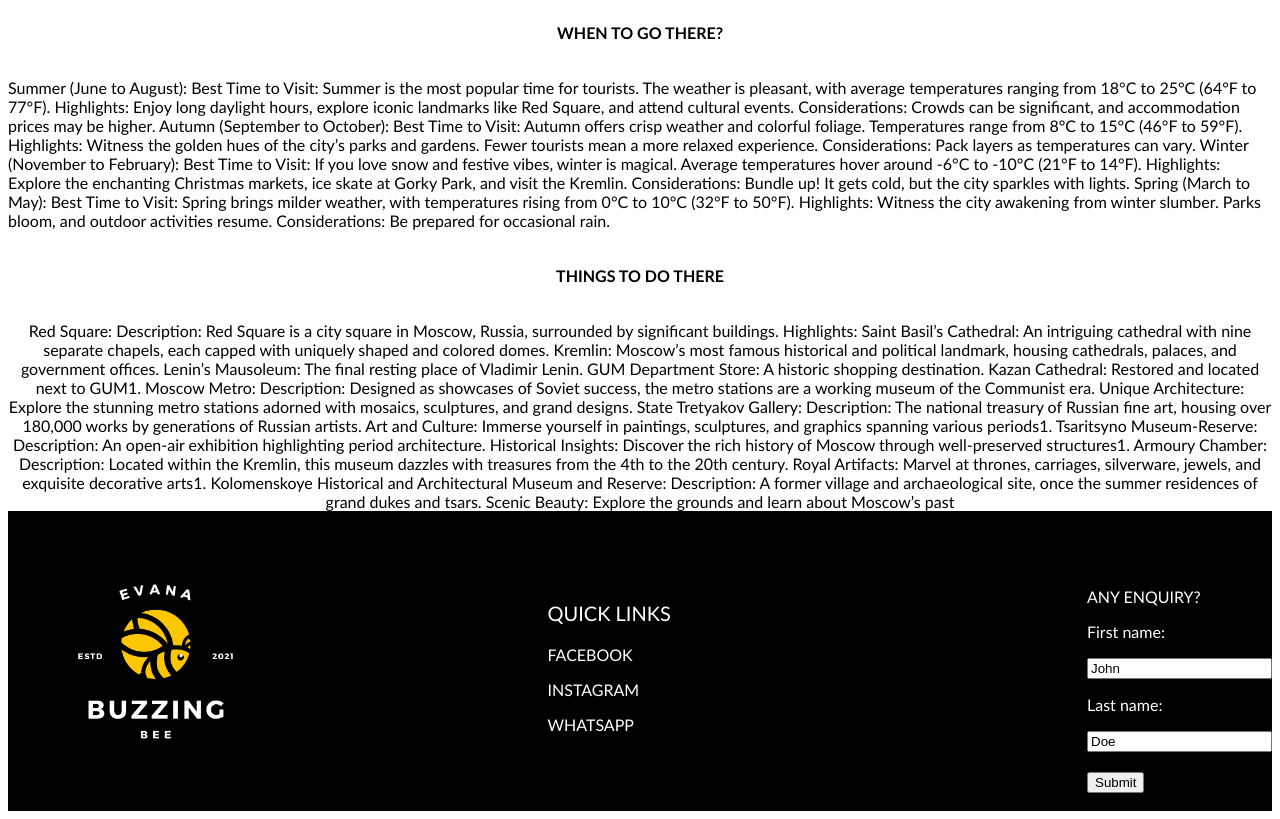
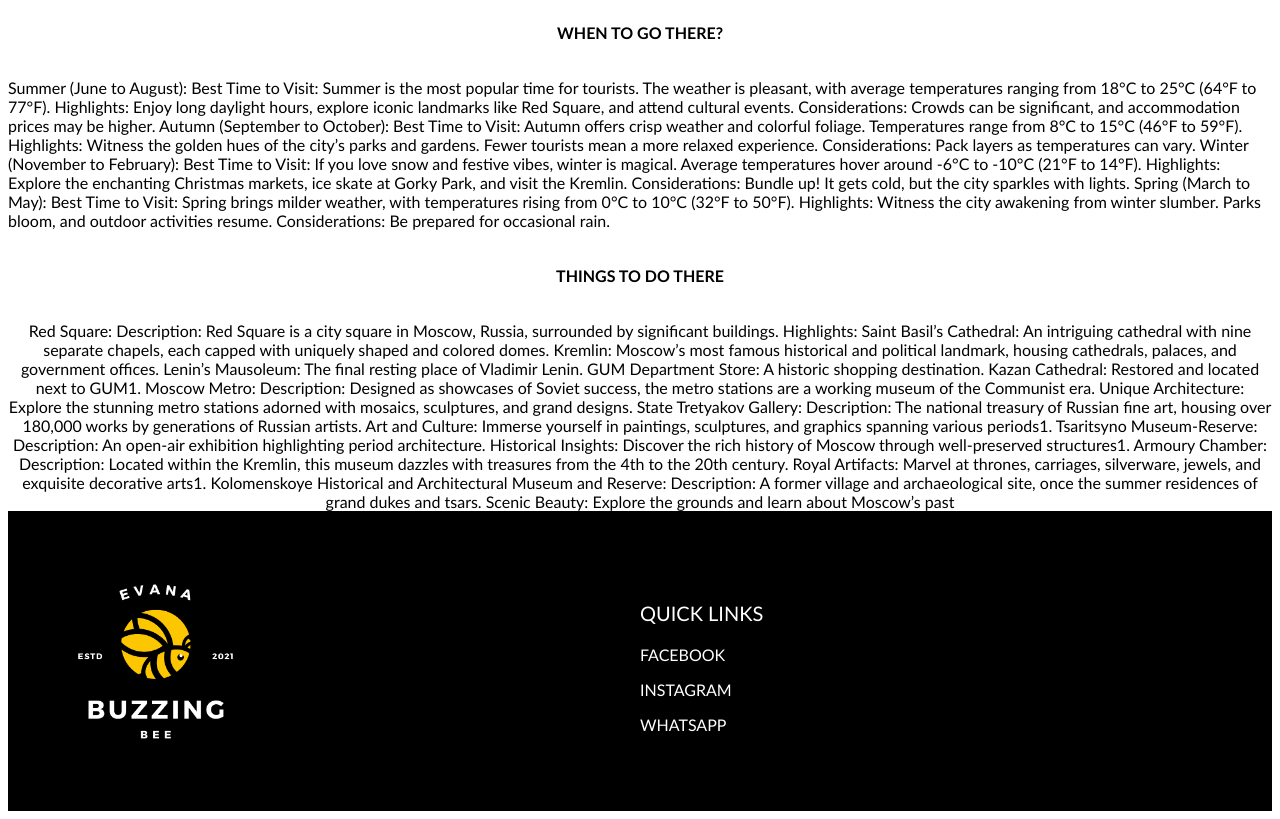
Before and after one commit to MirmukhammadFazylov/Mirmwebsite, a plain HTML site: page moscow.html in a window 1280 px wide. Shown: the part 1155-1974 px from the top of the page. Drawn offline with Linux system fonts and the light colour scheme.

Commit message:
Update moscow.html

```diff
--- a/moscow.html
+++ b/moscow.html
@@ -142,17 +142,7 @@ Scenic Beauty: Explore the grounds and learn about Moscow’s past
 <P>FACEBOOK</P><P>INSTAGRAM</P><P>WHATSAPP</P></div>
 
 
-	<div class="formbox">
-		<p style="color: white; padding-top: 60px;">ANY ENQUIRY?</p>
-		<form>
-  <label for="fname"><p id="t1">First name:</p></label>
-  <input type="text" id="fname" name="fname" value="John">
-  <label for="lname"><p id="t1">Last name:</p></label>
-  <input type="text" id="lname" name="lname" value="Doe"><br><br>
-  <input type="submit" value="Submit">
-</form>
 
-	</div>
 
 
 	</div>
```
